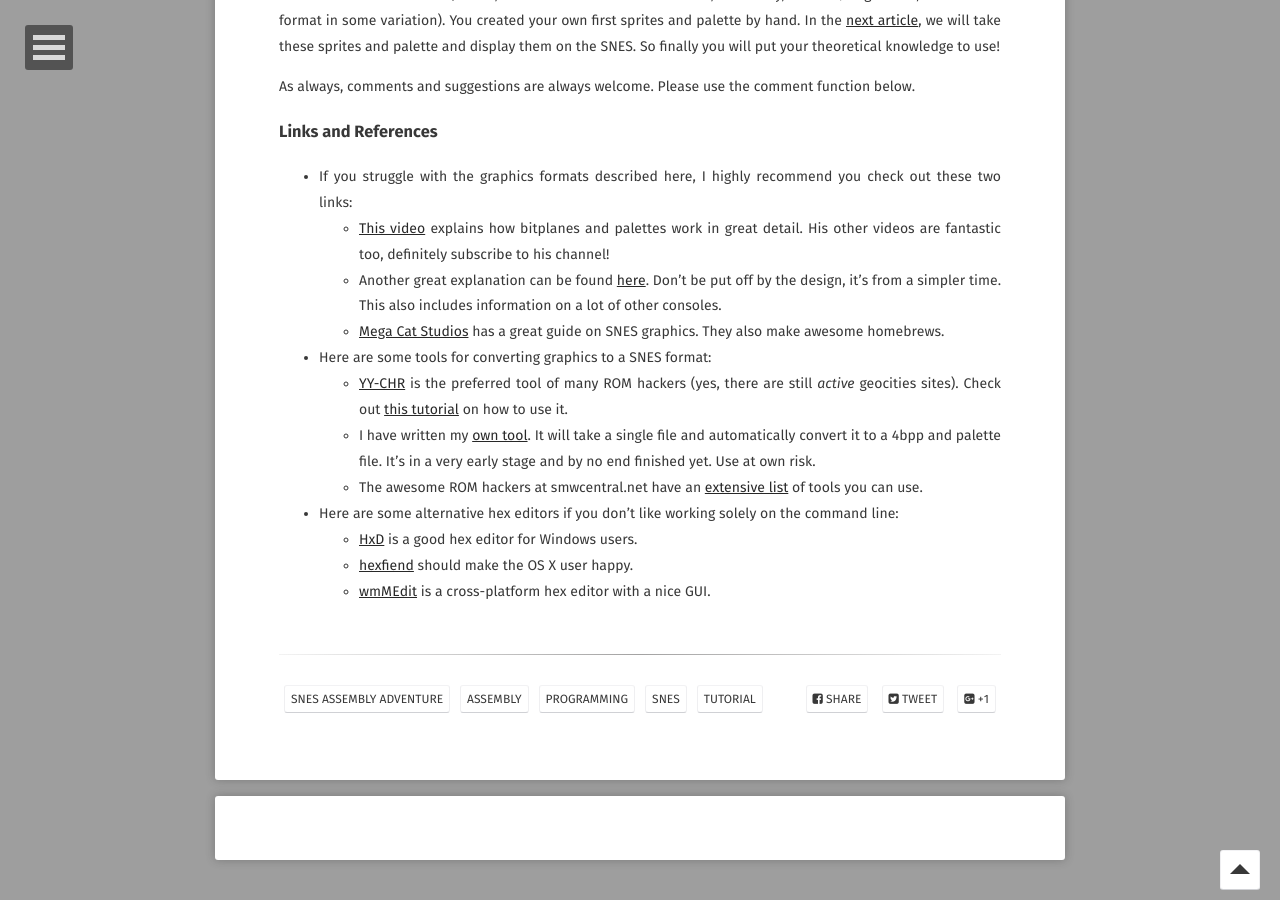
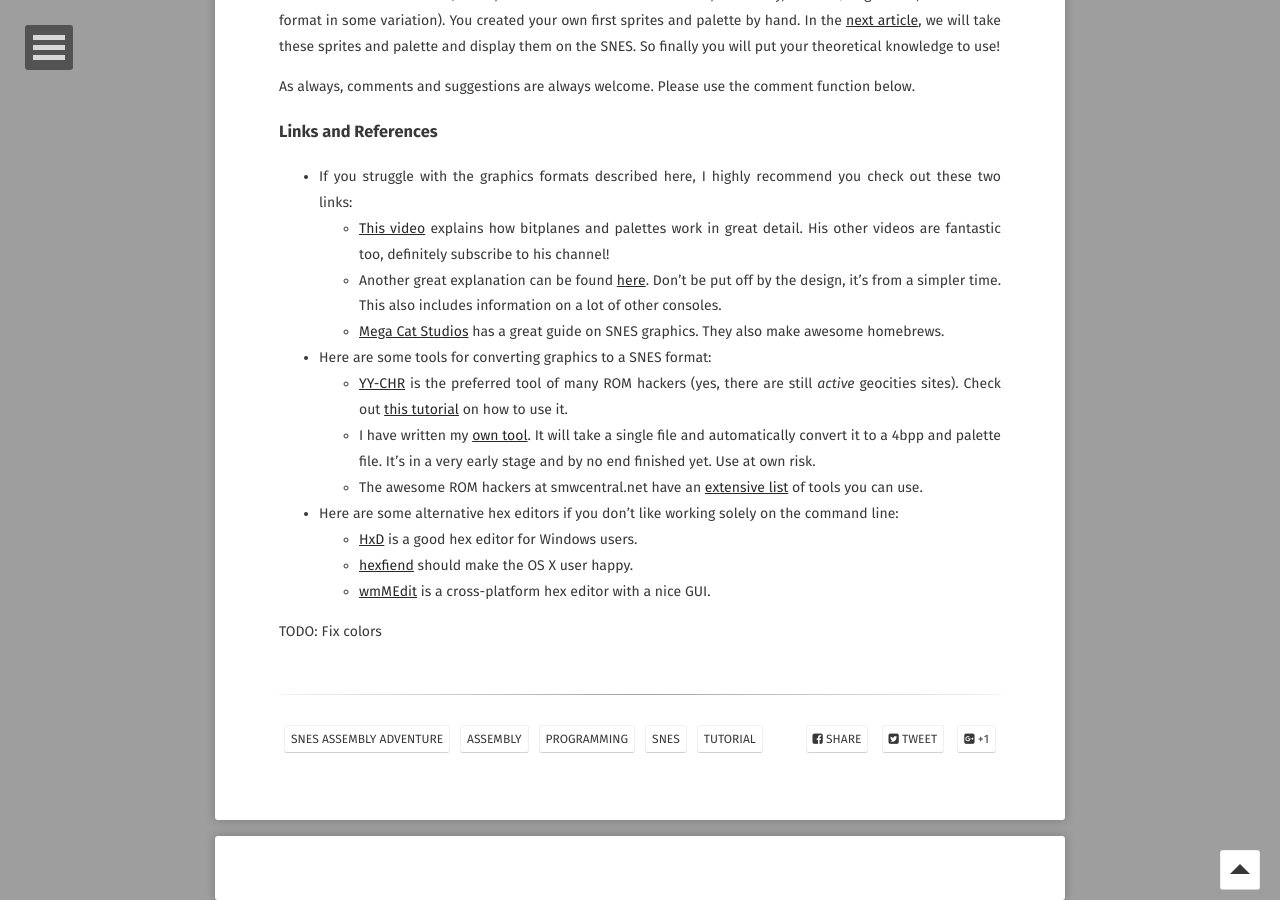
Before and after one commit to georgjz/georgjz.github.io, a Jekyll site: the page built from _posts/snesaa/2018-08-14-snesaa03.md, in a window 1280 px wide and 900 px high, scrolled down 8893 px. Built offline with Jekyll 4.4.1, drawn with Linux system fonts in a browser that asks for light colours; some web fonts are replaced; comment, search, counter and statistics services are not loaded.

```diff
--- a/_posts/snesaa/2018-08-14-snesaa03.md
+++ b/_posts/snesaa/2018-08-14-snesaa03.md
@@ -25,6 +25,7 @@ And in the next article, we will use that sprite and display it on the SNES. Let
 </figure>
 
 ### Intertwined and Planar Graphic Formats
+
 The SNES relies on a technique called [*(indirect) color indexing*][2] (in fact, the NES and Game Boy used this technique too, as we will see shortly). Instead of saving the color of a certain pixel, the index number of a color is saved that references a color inside a palette.
 
 Let's look at a simple 8 x 8 example. This first image is in *1 bit per pixel* format, or 1bpp:
@@ -93,6 +94,7 @@ Let's put this new knowledge to good use and actually create a 16 x 16 sprite (w
 (If you're wondering, "Wait! I have now all the color indices, but where are the *colors themselves*?" You are correct, we haven't covered that yet. This will happen in the next section.)
 
 ### Handcrafting a Sprite
+
 Before we start, let me state that this is **not** the best way to create graphic assets for the SNES. There are a lot of tools on the web that will automatically convert assets in jpg, png, bmp, or any other format to 2bpp/4bpp for you. I will link some common tools in the *Links and Reference* section at the end of this article.
 
 Since the victory of [Sonicfox at Evo 2018][3] (as of writing of this article in August 2018) is all the rage right now,  will recreate the face of Super Kai from *Dragon Ball Z: Super Butouden 3*. I am a horrible pixel artist, so I won't take you through all steps of creating pixel arts, there are more than enough tutorials and guides around on the web. So, here are the finished sprites:
@@ -147,6 +149,7 @@ Now, repeat this for the other three tiles. One tile needs 32 bytes, so your fin
 We have converted our four tiles into a 4bpp format the SNES can read. Now the only thing missing is the palette, i.e., color data.
 
 ### SNES Palettes
+
 Since we're using color indexing, we need to store the actual color values somewhere. The sprite data and color data are stored in two separate files. Why that is will be part of a later article on the architecture of the SNES.
 
 You're probably familiar with the way computers store color information. The most widely used format is RGB888 (or RGB8888 if you add transparency). You store the amount of red, green, and blue that make up a color. The color components mixed together then yield the final color on the screen.
@@ -193,11 +196,13 @@ So, now we have our graphics data in `Sprites.vra` and color palette in `SpriteC
 Again, the process I described here is definitely *not* the way to go about when creating assets for your game. But it is essential to understand the underlying rules and formats. There a few tools specially made for SNES development, I'll link some at the end in the *Links and References* section.
 
 ### Conclusion
+
 After the last programming theory-heavy article, this article explained (a bit more practical) how the graphics format on the SNES works (in fact, most retro consoles like the NES, Game Boy, Genesis/Mega Drive, etc. use this format in some variation). You created your own first sprites and palette by hand. In the [next article][15], we will take these sprites and palette and display them on the SNES. So finally you will put your theoretical knowledge to use!
 
 As always, comments and suggestions are always welcome. Please use the comment function below.
 
 ### Links and References
+
 * If you struggle with the graphics formats described here, I highly recommend you check out these two links:
     * [This video][12] explains how bitplanes and palettes work in great detail. His other videos are fantastic too, definitely subscribe to his channel!
     * Another great explanation can be found [here][13]. Don't be put off by the design, it's from a simpler time. This also includes information on a lot of other consoles.
@@ -212,11 +217,13 @@ As always, comments and suggestions are always welcome. Please use the comment f
     * [wmMEdit][11] is a cross-platform hex editor with a nice GUI.
 
 
+TODO: Fix colors
+
 [1]: {{ site.baseurl }}{% post_url snesaa/2018-08-02-snesaa02 %}
 [2]: https://en.wikipedia.org/wiki/Indexed_color
 [3]: https://www.youtube.com/watch?v=OVvKn7odYzQ
 [4]: https://yx7.cc/code/
-[5]: http://www.geocities.jp/yy_6502/yychr/index.html
+[5]: https://www.smwcentral.net/?p=section&a=details&id=4642
 [6]: https://www.smwcentral.net/?p=viewthread&t=88328
 [7]: https://github.com/georgjz/kitsune
 [8]: https://www.smwcentral.net/?p=section&s=tools&u=0&f[tags]=graphics
```
Also changed, not shown: _drafts/2019-03-21-snesaa07.md (+2 -1 lines).
